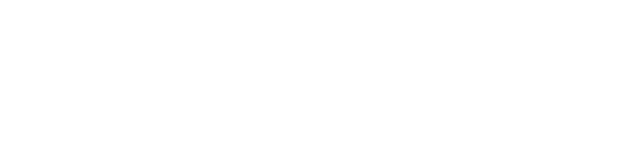
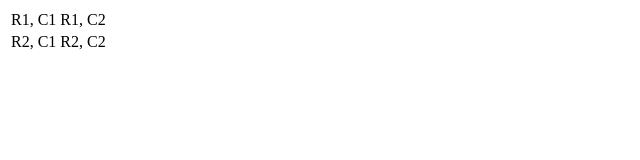
Before and after one commit to mrcarpinchoo/repo-tic-2-745778, a plain HTML site: page index.html in a window 1280 px wide. Shown: the whole page, without its empty margins (0-640 px from the left). Drawn offline with Linux system fonts and the light colour scheme.

Commit message:
Add table

```diff
--- a/index.html
+++ b/index.html
@@ -8,5 +8,16 @@
 
     <title>Document</title>
   </head>
-  <body></body>
+  <body>
+    <table>
+      <tr>
+        <td>R1, C1</td>
+        <td>R1, C2</td>
+      </tr>
+      <tr>
+        <td>R2, C1</td>
+        <td>R2, C2</td>
+      </tr>
+    </table>
+  </body>
 </html>
```
